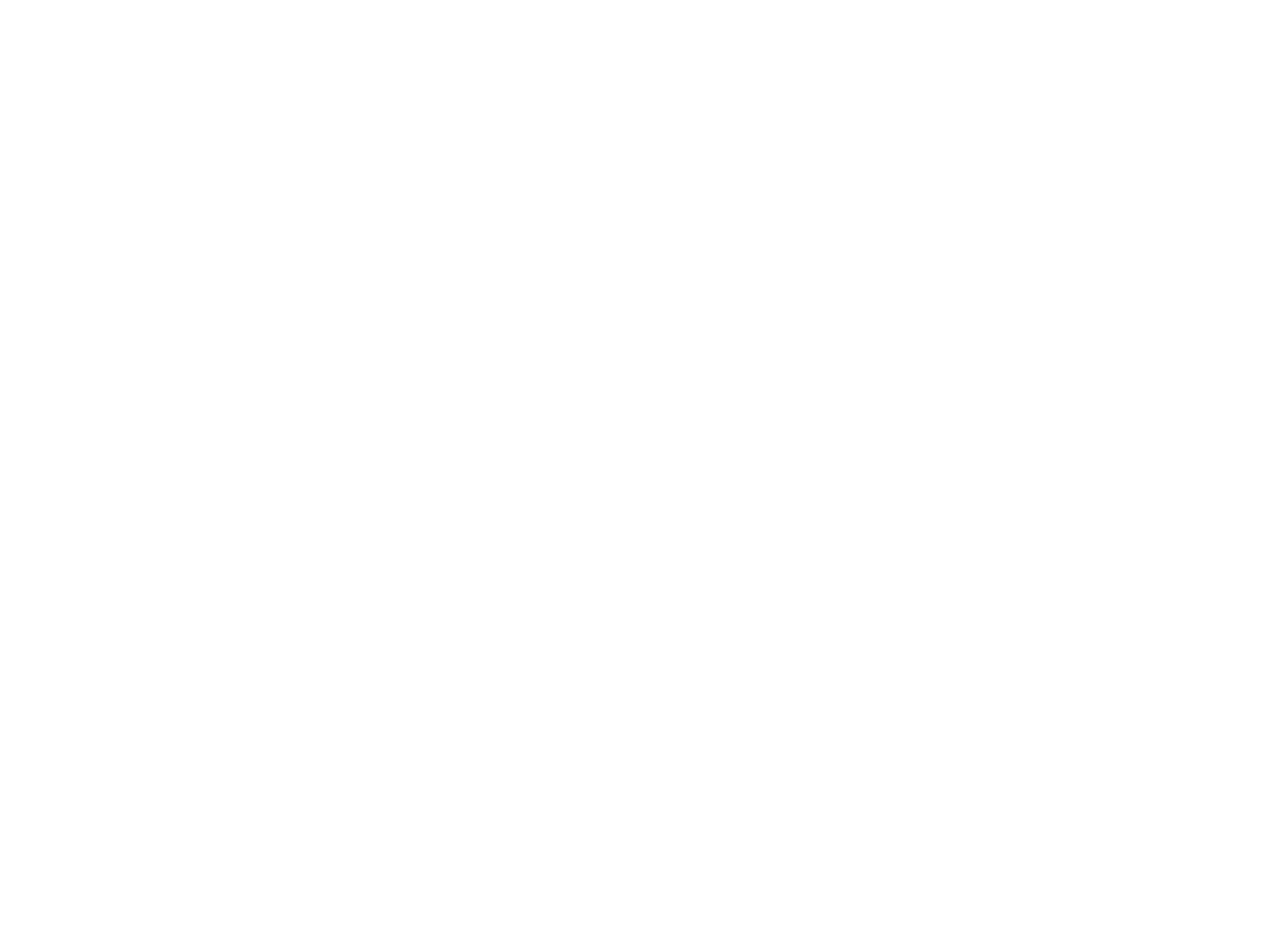
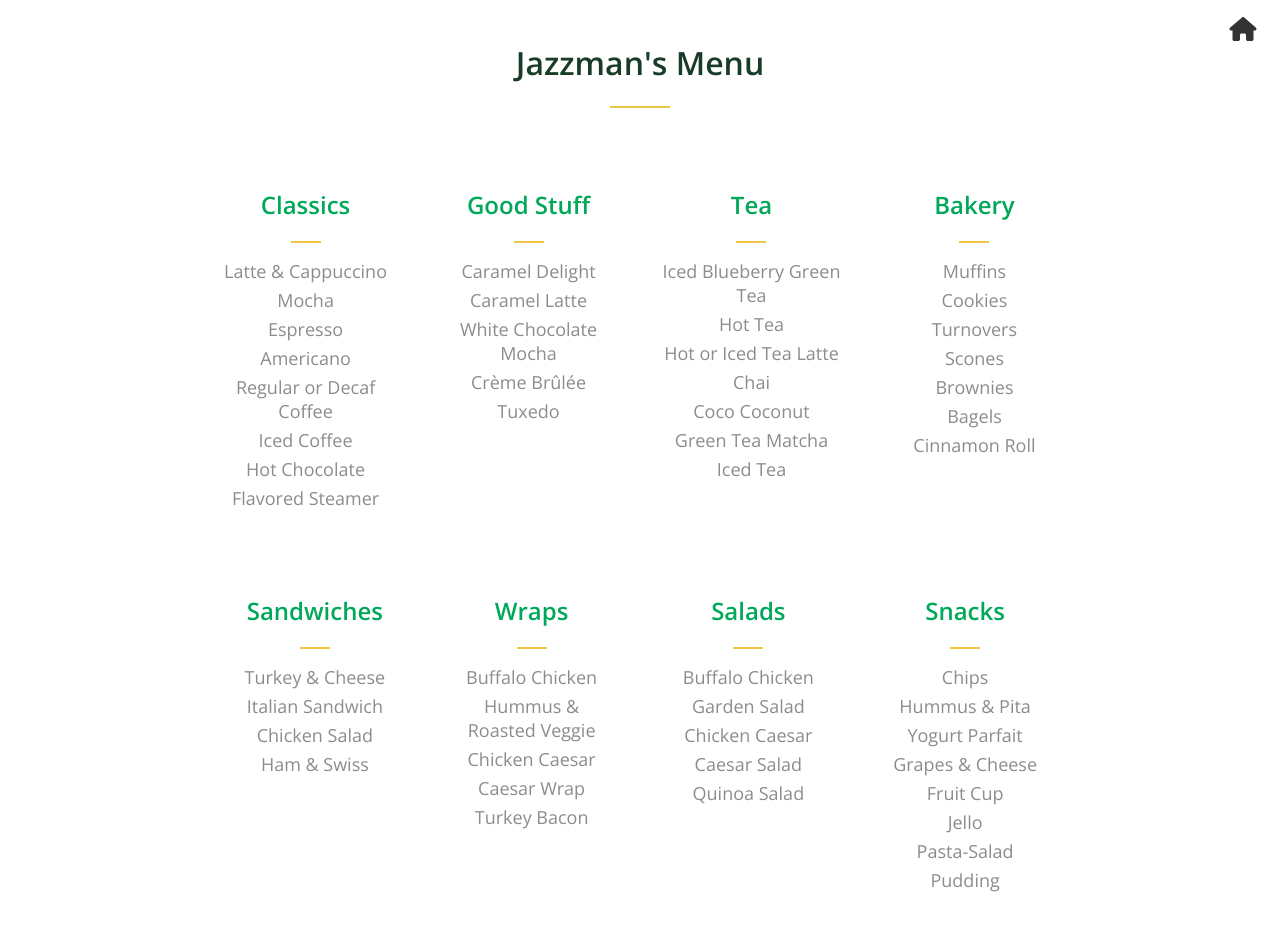
Before and after one commit to stevenson-space/shs, a Vue app: page /jazzmanMenu in a window 1280 px wide. Before the commit this address had no page. Shown: the top 930 px of the page. Before the commit the page ends 800 px from the top, so only its background shows below. Built offline with nearby package versions, Linux system fonts and the light colour scheme.

Commit message:
added home button to match other pages

```diff
--- a/src/router/index.ts
+++ b/src/router/index.ts
@@ -1,21 +1,22 @@
 import { createRouter, createWebHistory, RouteRecordRaw, RouteComponent, RouteLocationNormalized, NavigationGuardNext } from 'vue-router';
 import useAuthenticationStore from '@/stores/authentication';
 
-const Home:RouteComponent = () => import('@/views/Home/Home.vue');
-const GpaCalculator:RouteComponent = () => import('@/views/GpaCalculator/GpaCalculator.vue');
-const BellSchedules:RouteComponent = () => import('@/views/Bell Schedules/BellSchedules.vue');
-const Calendar:RouteComponent = () => import('@/views/Calendar/Calendar.vue');
-const Links:RouteComponent = () => import('@/views/Links/Links.vue');
-const Colors:RouteComponent = () => import('@/views/Colors/Colors.vue');
-const Settings:RouteComponent = () => import('@/views/Settings/Settings.vue');
-const Tools:RouteComponent = () => import('@/views/Tools/Tools.vue');
-const Documents:RouteComponent = () => import('@/views/Documents/Documents.vue');
-const AddSchedule:RouteComponent = () => import('@/views/Settings/Add Schedule/AddSchedule.vue');
-const Login:RouteComponent = () => import('@/views/Login/Login.vue');
-const Code:RouteComponent = () => import('@/views/Code/Code.vue');
-const QRCode:RouteComponent = () => import('@/views/QRCodes/QRCodes.vue');
-const GetHelp:RouteComponent = () => import('@/views/GetHelp/GetHelp.vue');
+const Home: RouteComponent = () => import('@/views/Home/Home.vue');
+const GpaCalculator: RouteComponent = () => import('@/views/GpaCalculator/GpaCalculator.vue');
+const BellSchedules: RouteComponent = () => import('@/views/Bell Schedules/BellSchedules.vue');
+const Calendar: RouteComponent = () => import('@/views/Calendar/Calendar.vue');
+const Links: RouteComponent = () => import('@/views/Links/Links.vue');
+const Colors: RouteComponent = () => import('@/views/Colors/Colors.vue');
+const Settings: RouteComponent = () => import('@/views/Settings/Settings.vue');
+const Tools: RouteComponent = () => import('@/views/Tools/Tools.vue');
+const Documents: RouteComponent = () => import('@/views/Documents/Documents.vue');
+const AddSchedule: RouteComponent = () => import('@/views/Settings/Add Schedule/AddSchedule.vue');
+const Login: RouteComponent = () => import('@/views/Login/Login.vue');
+const Code: RouteComponent = () => import('@/views/Code/Code.vue');
+const QRCode: RouteComponent = () => import('@/views/QRCodes/QRCodes.vue');
+const GetHelp: RouteComponent = () => import('@/views/GetHelp/GetHelp.vue');
 const Jukebox: RouteComponent = () => import('@/views/Jukebox/Jukebox.vue');
+const JazzmanMenu: RouteComponent = () => import('@/views/JazzmanMenu/JazzmanMenu.vue');
 
 
 type EditScheduleProps = {
@@ -103,6 +104,11 @@
     path: '/jukebox',
     component: Jukebox,
   },
+  {
+    name: 'JazzmanMenu',
+    path: '/jazzmanMenu',
+    component: JazzmanMenu,
+  },
 ];
 
 const router = createRouter({
@@ -117,7 +123,7 @@
 });
 
 // ensure any page with requiresAuth set to true will redirect through the login proxy component
-router.beforeEach((to:RouteLocationNormalized, from:RouteLocationNormalized, next:NavigationGuardNext) => {
+router.beforeEach((to: RouteLocationNormalized, from: RouteLocationNormalized, next: NavigationGuardNext) => {
   // check if to requires auth
   if (to.matched.some((record) => record.meta && record.meta.requiresAuth)) {
     // check if we are already authenticated, and continue ahead if we are
--- a/src/views/Home/Home.vue
+++ b/src/views/Home/Home.vue
@@ -19,7 +19,7 @@
         <holiday-card />
         <schedule-card />
         <weather-card />
-        <pwc-card/>
+        <pwc-card />
         <lunch-card />
         <upcoming-events-card />
 
@@ -34,6 +34,8 @@
         <icon-text-card :icon="icons.faQrcode" text="QR Codes" link="qr" />
 
         <icon-text-card :icon="icons.faRadio" text="Jukebox" link="jukebox" />
+
+        <icon-text-card :icon="icons.faMugSaucer" text="Jazzman's Menu" link="jazzmanMenu" />
 
         <icon-text-card :icon="icons.faCalculator"
                         text="GPA Calculator"
@@ -64,13 +66,14 @@
   faHourglass,
   faQrcode,
   faRadio,
+  faMugSaucer,
 } from "@fortawesome/free-solid-svg-icons";
 import { mapActions } from "pinia";
 import CardContainer from "@/components/CardContainer.vue";
 import UpcomingEventsCard from "@/components/cards/UpcomingEventsCard.vue";
  import IconTextCard from "@/components/cards/IconTextCard.vue";
  import WeatherCard from "@/components/cards/WeatherCard.vue";
- import PwcCard from "@/components/cards/PwcCard.vue";
+
 import ScheduleCard from "@/components/cards/ScheduleCard.vue";
 import HolidayCard from "@/components/cards/HolidayCard.vue";
 import ContributeCard from "@/components/cards/ContributeCard.vue";
@@ -95,7 +98,7 @@
     IconTextCard,
     ScheduleCard,
     WeatherCard,
-    PwcCard,
+
     HolidayCard,
     ContributeCard,
     NewThemeCard,
@@ -119,6 +122,7 @@
         faHourglass,
         faQrcode,
         faRadio,
+        faMugSaucer,
 
       },
       fullScreenMode: false,
--- /dev/null
+++ b/src/views/JazzmanMenu/JazzmanMenu.vue
@@ -0,0 +1,230 @@
+<template>
+    <div>
+    <plain-header title="Links" />
+    <div class="menu-board">
+        <header class="menu-header">
+            <h1 class="menu-title">Jazzman's Menu</h1>
+            <div class="green-line"></div>
+        </header>
+
+        <div class="menu-row">
+            <section class="menu-category">
+                <h2 class="category-title">Classics</h2>
+                <div class="small-green-line"></div>
+                <ul>
+                    <li>Latte & Cappuccino</li>
+                    <li>Mocha</li>
+                    <li>Espresso</li>
+                    <li>Americano</li>
+                    <li>Regular or Decaf Coffee</li>
+                    <li>Iced Coffee</li>
+                    <li>Hot Chocolate</li>
+                    <li>Flavored Steamer</li>
+                </ul>
+            </section>
+
+            <section class="menu-category">
+                <h2 class="category-title">Good Stuff</h2>
+                <div class="small-green-line"></div>
+                <ul>
+                    <li>Caramel Delight</li>
+                    <li>Caramel Latte</li>
+                    <li>White Chocolate Mocha</li>
+                    <li>Crème Brûlée</li>
+                    <li>Tuxedo</li>
+                </ul>
+            </section>
+
+            <section class="menu-category">
+                <h2 class="category-title">Tea</h2>
+                <div class="small-green-line"></div>
+                <ul>
+                    <li>Iced Blueberry Green Tea</li>
+                    <li>Hot Tea</li>
+                    <li>Hot or Iced Tea Latte</li>
+                    <ul>
+                        <li>Chai</li>
+                        <li>Coco Coconut</li>
+                        <li>Green Tea Matcha</li>
+                    </ul>
+                    <li>Iced Tea</li>
+                </ul>
+            </section>
+
+            <section class="menu-category">
+                <h2 class="category-title">Bakery</h2>
+                <div class="small-green-line"></div>
+                <ul>
+                    <li>Muffins</li>
+                    <li>Cookies</li>
+                    <li>Turnovers</li>
+                    <li>Scones</li>
+                    <li>Brownies</li>
+                    <li>Bagels</li>
+                    <li>Cinnamon Roll</li>
+                </ul>
+            </section>
+        </div>
+
+        <div class="menu-row">
+            <section class="menu-categoryTwo">
+                <h2 class="category-title">Sandwiches</h2>
+                <div class="small-green-line"></div>
+                <ul>
+                    <li>Turkey & Cheese</li>
+                    <li>Italian Sandwich</li>
+                    <li>Chicken Salad</li>
+                    <li>Ham & Swiss</li>
+                </ul>
+            </section>
+
+            <section class="menu-categoryTwo">
+                <h2 class="category-title">Wraps</h2>
+                <div class="small-green-line"></div>
+                <ul>
+                    <li>Buffalo Chicken</li>
+                    <li>Hummus & Roasted Veggie</li>
+                    <li>Chicken Caesar</li>
+                    <li>Caesar Wrap</li>
+                    <li>Turkey Bacon</li>
+                </ul>
+            </section>
+
+            <section class="menu-categoryTwo">
+                <h2 class="category-title">Salads</h2>
+                <div class="small-green-line"></div>
+                <ul>
+                    <li>Buffalo Chicken</li>
+                    <li>Garden Salad</li>
+                    <li>Chicken Caesar</li>
+                    <li>Caesar Salad</li>
+                    <li>Quinoa Salad</li>
+                </ul>
+            </section>
+
+            <section class="menu-categoryTwo">
+                <h2 class="category-title">Snacks</h2>
+                <div class="small-green-line"></div>
+                <ul>
+                    <li>Chips</li>
+                    <li>Hummus & Pita</li>
+                    <li>Yogurt Parfait</li>
+                    <li>Grapes & Cheese</li>
+                    <li>Fruit Cup</li>
+                    <li>Jello</li>
+                    <li>Pasta-Salad</li>
+                    <li>Pudding</li>
+                </ul>
+            </section>
+        </div>
+    </div>
+        </div>
+</template>
+
+<script>
+    import PlainHeader from '@/components/HomeLink.vue'; // Update the import path accordingly
+    export default {
+        components: {
+            PlainHeader,
+        },
+    };
+</script>
+
+<style lang="sass">
+@import 'src/styles/style.sass'
+
+
+
+
+.plain-header
+  max-width: $content-width
+  margin: auto
+  position: relative
+  margin-top: 10px
+  color: var(--color)
+  +mobile
+    text-align: center
+
+.title
+    line-height: 120px
+    font-size: 3.5em
+    font-weight: bold
+    margin-left: 10px
+    +mobile
+      margin-left: 0
+
+.home-link
+    position: absolute
+    top: 10px
+    right: 15px
+    +mobile-small
+      top: 0
+      right: 5px
+
+
+.menu-board
+    display: flex
+    flex-direction: column
+    align-items: center
+    justify-content: flex-start
+    min-height: 100vh
+    padding: 20px 0
+    background-color: #fefffe /* White background */
+    color: #040f0f /* Rich black (FOGRA29) */
+
+.menu-header
+    text-align: center
+    margin-bottom: 30px
+
+.green-line
+    width: 60px
+    height: 2px
+    background-color: #eec643 /* Phthalo green */
+    margin: 10px auto
+
+.small-green-line
+    width: 30px
+    height: 2px
+    background-color: #eec643 /* Phthalo green */
+    margin: 10px auto
+
+.menu-row
+    display: flex
+    justify-content: center
+
+.menu-category
+    margin: 20px
+    text-align: center
+    flex: 1
+
+.menu-categoryTwo
+    margin: 28px
+    text-align: center
+    flex: 1
+
+.category-title
+    font-size: 24px
+    color: #00a859 /* Silver sand */
+
+.menu-category ul
+    list-style-type: none
+    padding-left: 0
+
+.menu-category li
+    margin: 5px 0
+    font-size: 18px
+    color: #8c8c8c /* Dark gray text color */
+
+.menu-categoryTwo ul
+    list-style-type: none
+    padding-left: 0
+
+.menu-categoryTwo li
+    margin: 5px 0
+    font-size: 18px
+    color: #8c8c8c /* Dark gray text color */
+
+.menu-title
+    font-size: 32px
+    color: #183c28 /* Phthalo green */
+</style>
```
